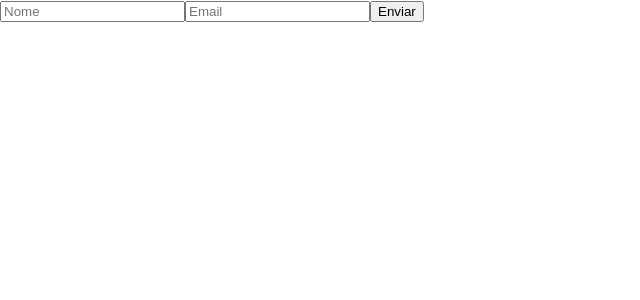
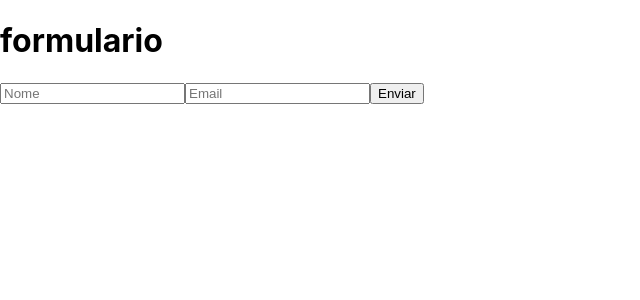
Before and after one commit to marianicacio/vacation-study, a React (Create React App) app in the folder meu-projeto/: page / in a window 1280 px wide. Shown: the top 300 px of the page, without its empty margins (0-640 px from the left). Built offline with nearby package versions, Linux system fonts and the light colour scheme.

Commit message:
feat: h1

```diff
--- a/meu-projeto/src/App.jsx
+++ b/meu-projeto/src/App.jsx
@@ -50,11 +50,14 @@ function App() {
         }
 
         return (
+            <div>
+        <h1>formulario</h1>
             <form onSubmit={handleSubmit}>
                 <input type="text" placeholder='Nome' value={nome} onChange={(e) => setNome(e.target.value)} />
                   <input type="text" placeholder='Email' value={email} onChange={(e) => setEmail(e.target.value)} />
                   <button type='submit'>Enviar</button>
             </form>
+            </div>
         )
     }
 
```
